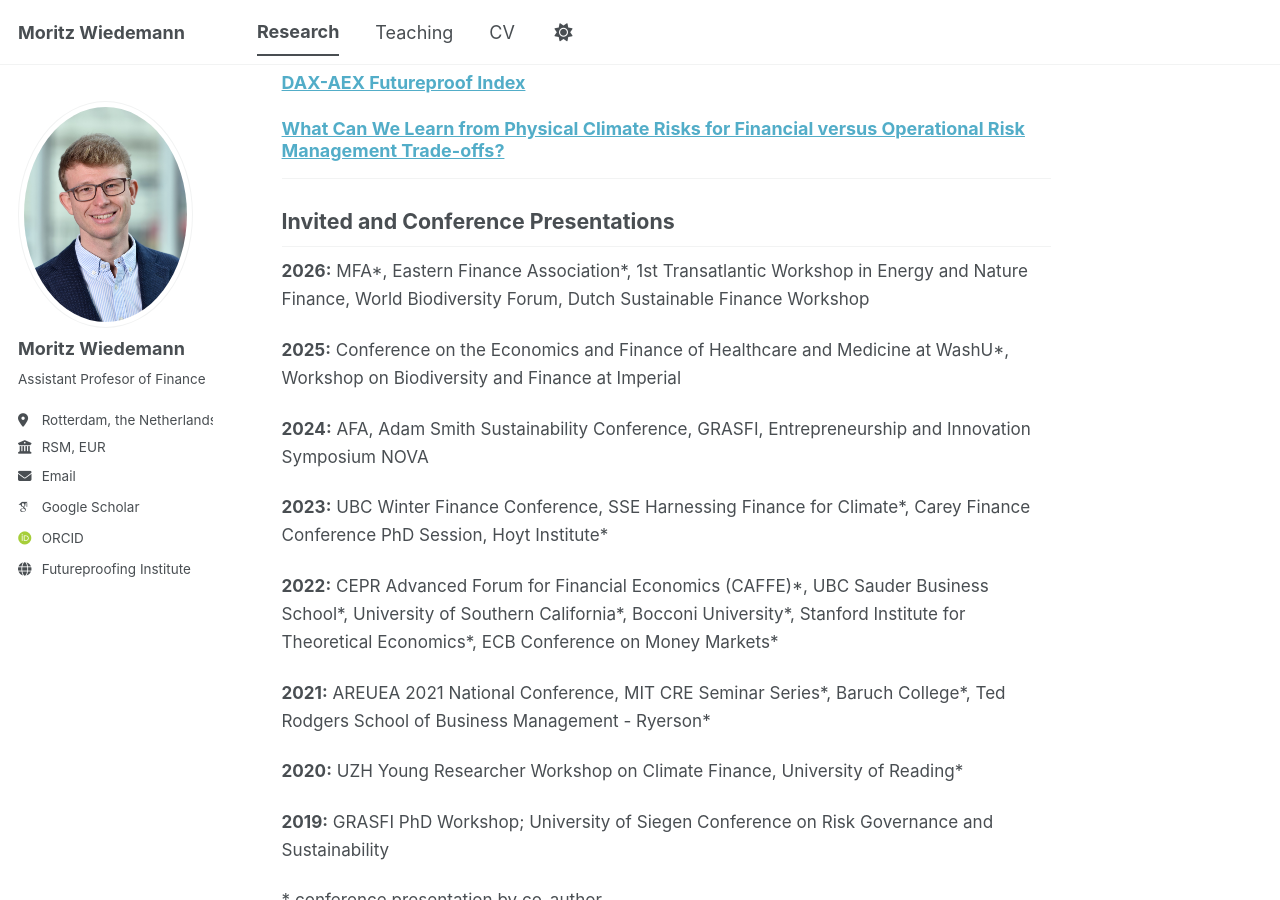
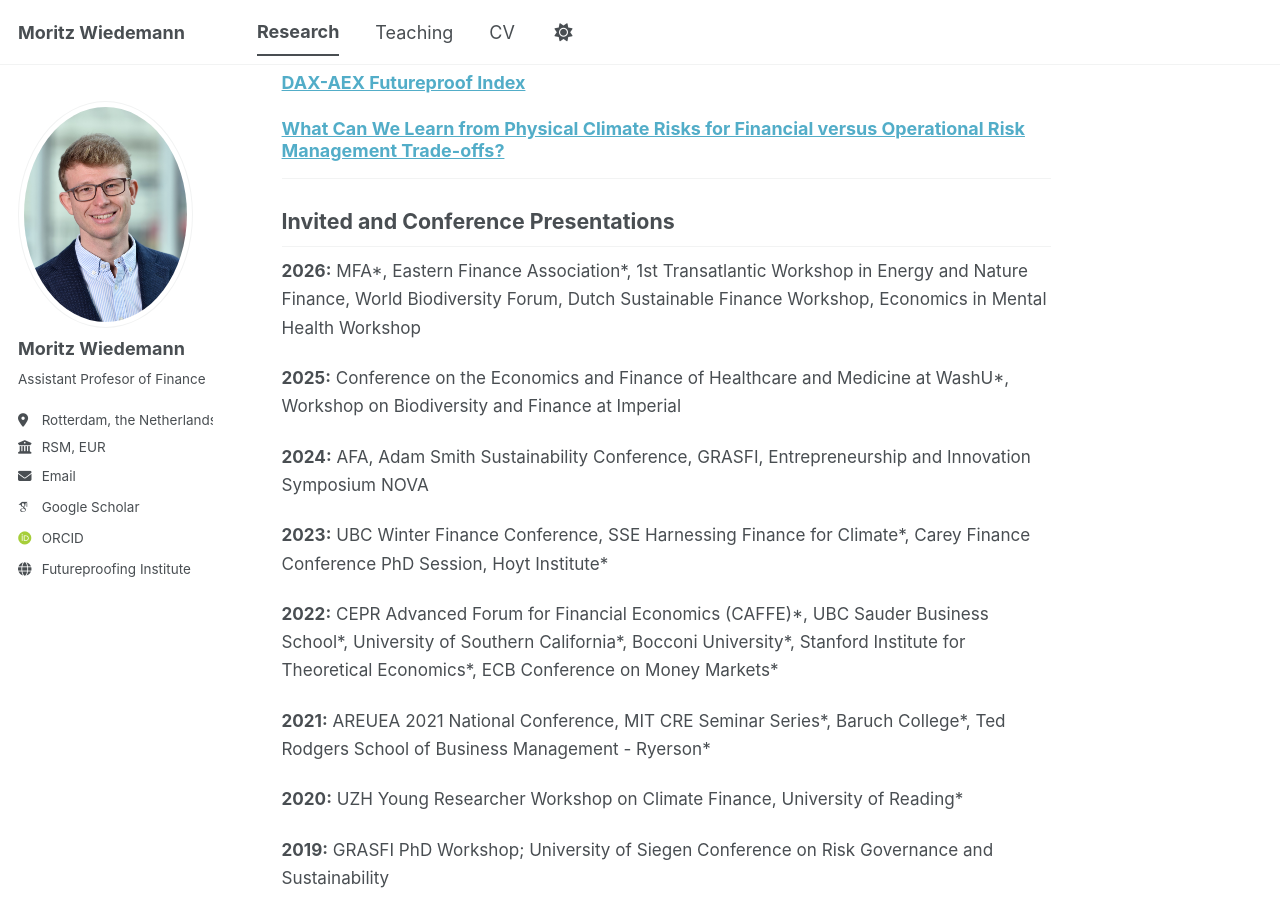
Before and after one commit to WiedemannM/WiedemannM.github.io, a Jekyll site: the page built from _pages/research.md, in a window 1280 px wide and 900 px high, scrolled down 1273 px. Built offline with Jekyll 4.4.1, drawn with Linux system fonts in a browser that asks for light colours; some web fonts are replaced; a script bundle is joined from its source files by our own code; library files that are not in the unit come from our copies.

Commit message:
Update research.md

```diff
--- a/_pages/research.md
+++ b/_pages/research.md
@@ -89,7 +89,7 @@
 
 ## Invited and Conference Presentations
 
-**2026:** MFA\*, Eastern Finance Association\*, 1st Transatlantic Workshop in Energy and Nature Finance, World Biodiversity Forum, Dutch Sustainable Finance Workshop
+**2026:** MFA\*, Eastern Finance Association\*, 1st Transatlantic Workshop in Energy and Nature Finance, World Biodiversity Forum, Dutch Sustainable Finance Workshop, Economics in Mental Health Workshop
 
 **2025:** Conference on the Economics and Finance of Healthcare and Medicine at WashU\*, Workshop on Biodiversity and Finance at Imperial
 
```
